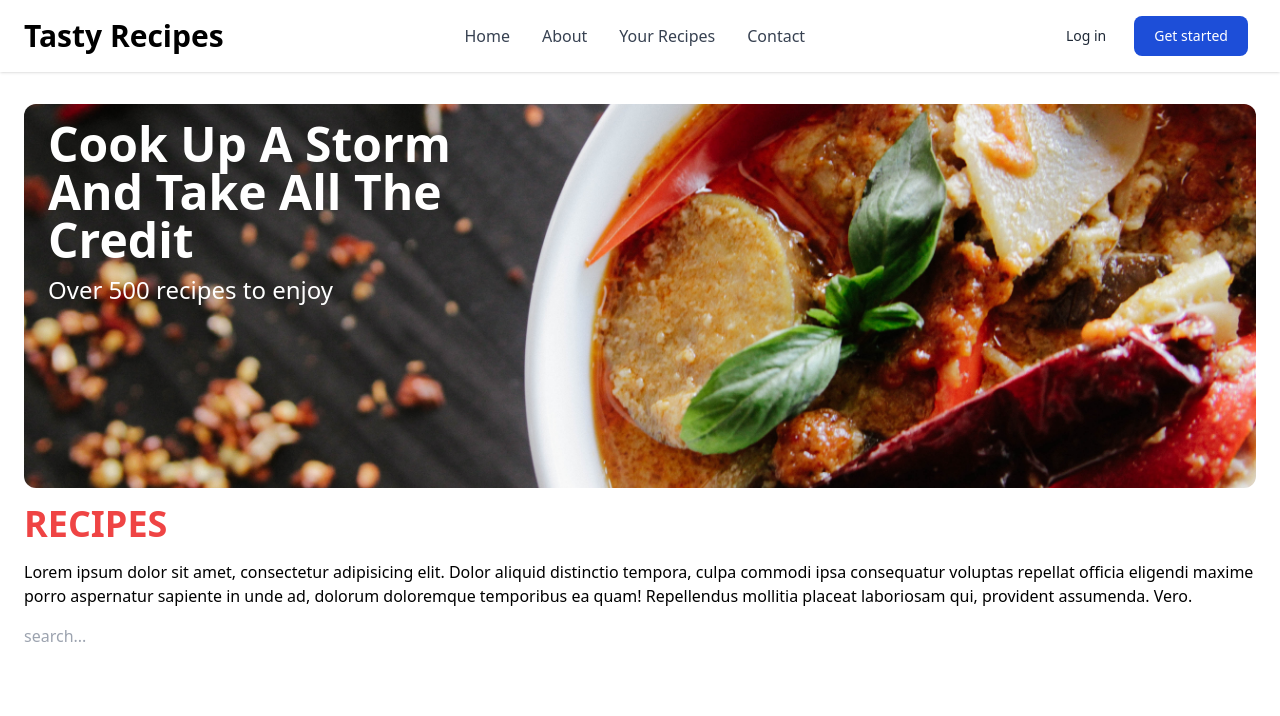
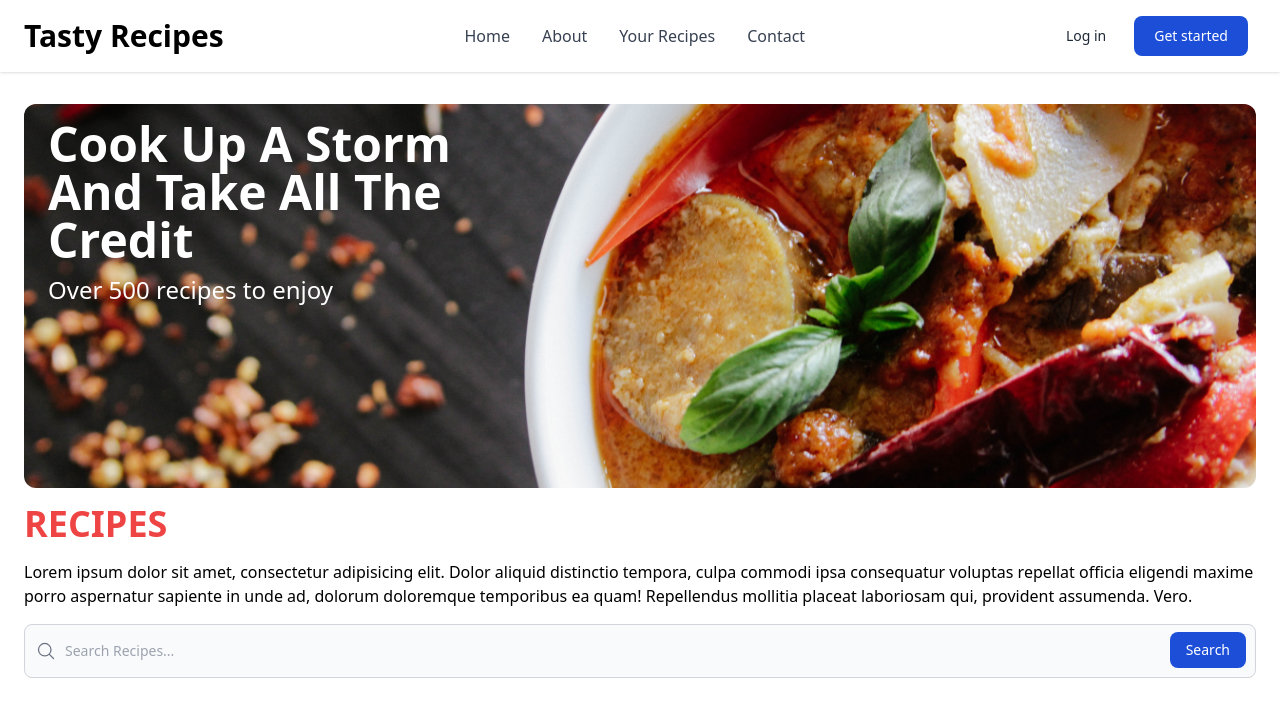
Before and after one commit to Jon-Felipe/Tasty-React, a React (Vite) app: page / in a window 1280 px wide. Shown: the top 716 px of the page. Built offline with nearby package versions, Linux system fonts and the light colour scheme.

Commit message:
styled search component

```diff
--- a/src/components/Search.tsx
+++ b/src/components/Search.tsx
@@ -1,9 +1,37 @@
 import React from 'react';
+import { MagnifyingGlassIcon } from '@heroicons/react/24/outline';
 
 type Props = {};
 
 const Search = (props: Props) => {
-  return <input placeholder='search...' />;
+  return (
+    <form>
+      <label
+        htmlFor='search'
+        className='mb-2 text-sm font-medium text-gray-900 sr-only'
+      >
+        Search
+      </label>
+      <div className='relative'>
+        <div className='absolute inset-y-0 left-0 flex items-center pl-3 pointer-events-none'>
+          <MagnifyingGlassIcon className='h-5 w-5 text-gray-500' />
+        </div>
+        <input
+          type='search'
+          id='search'
+          className='block w-full p-4 pl-10 text-sm text-gray-900 border border-gray-300 rounded-lg bg-gray-50'
+          placeholder='Search Recipes...'
+          required
+        />
+        <button
+          type='submit'
+          className='text-white absolute right-2.5 bottom-2.5 bg-blue-700 hover:bg-blue-800 font-medium rounded-lg text-sm px-4 py-2'
+        >
+          Search
+        </button>
+      </div>
+    </form>
+  );
 };
 
 export default Search;
```
